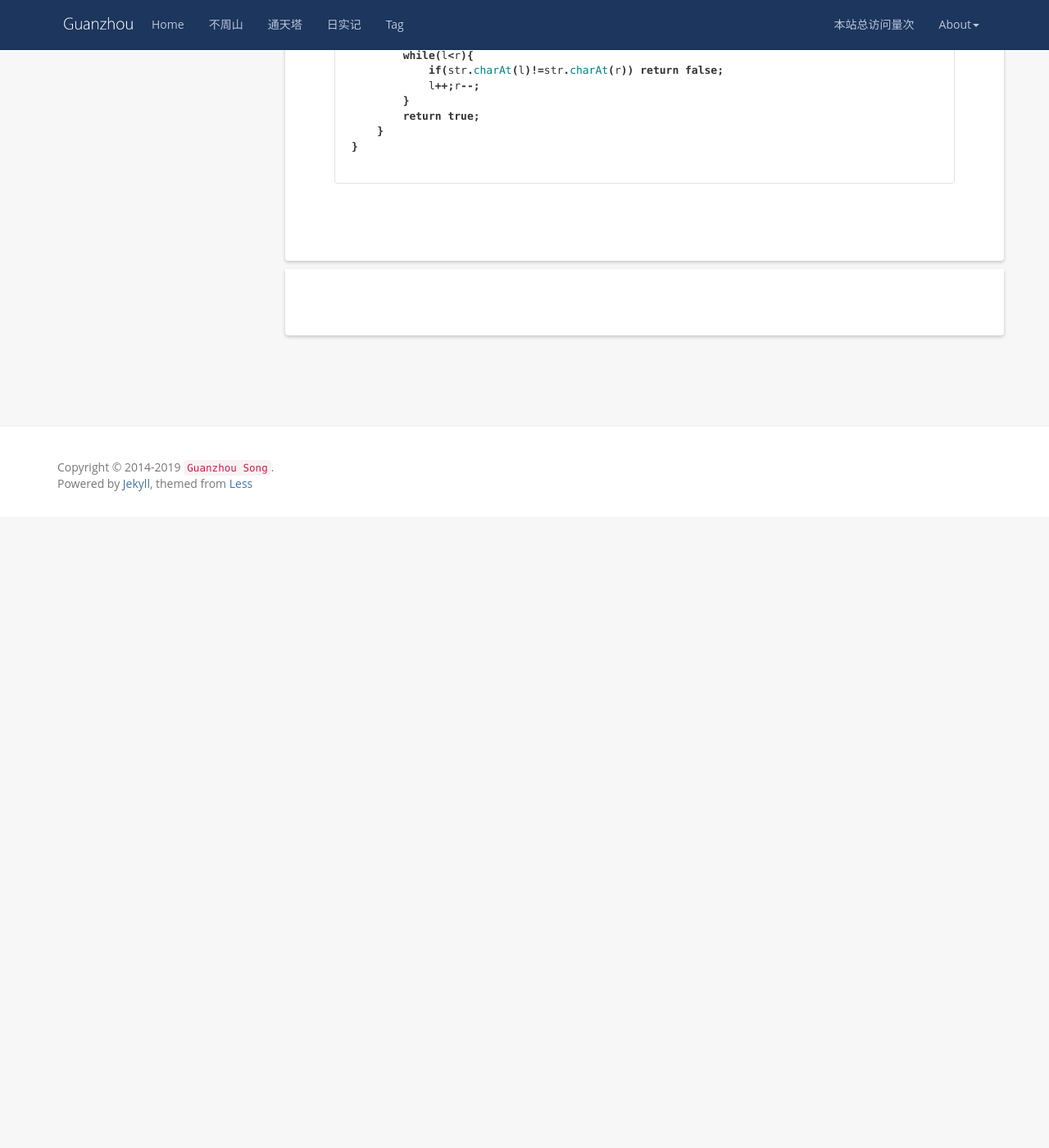
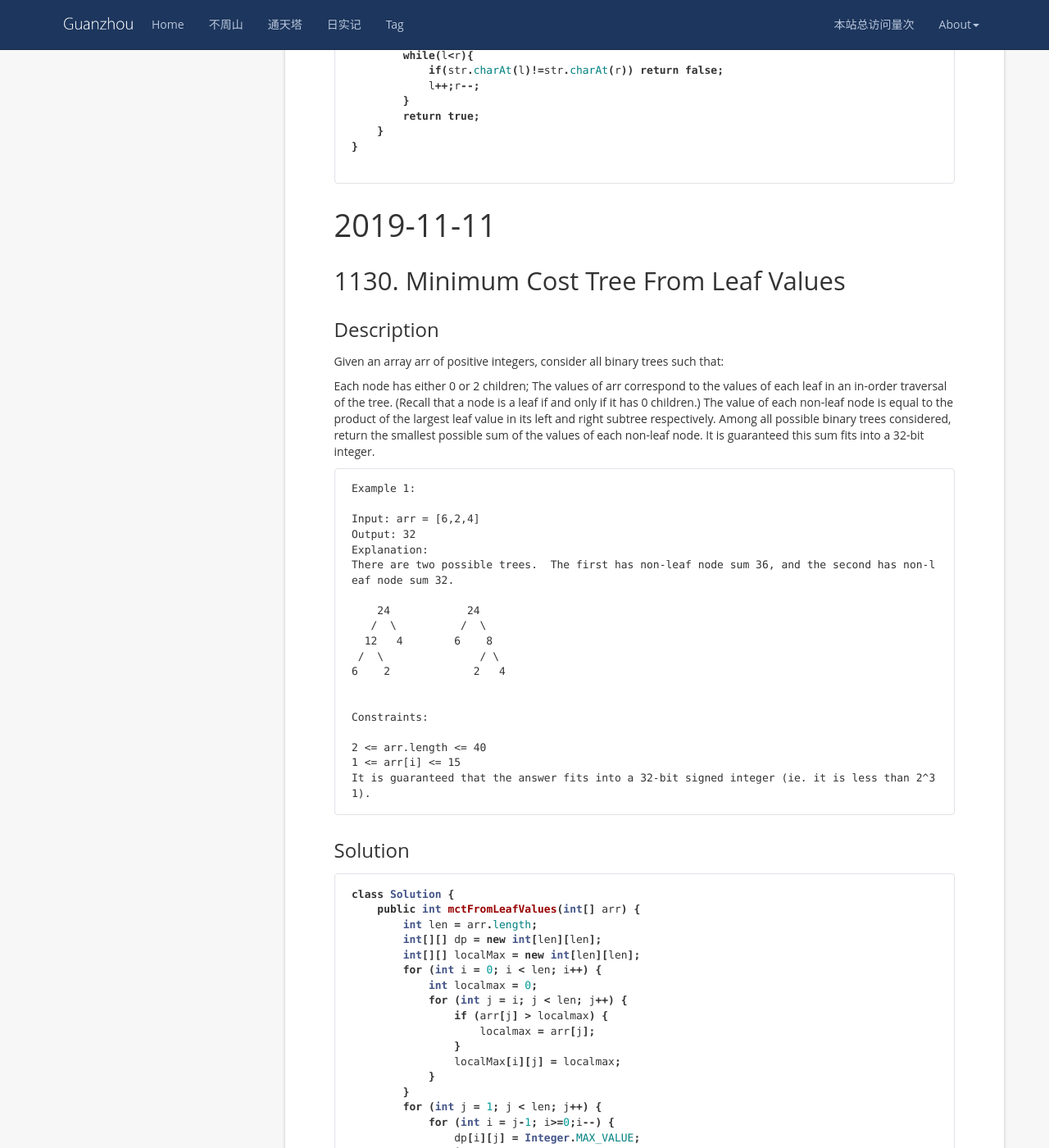
Before and after one commit to wangsimin04/GuanzhouSong.github.io, a Jekyll site: the page built from _posts/2019-11-01-LeetCode.md, in a window 1280 px wide and 1400 px high, scrolled down 18009 px. Shown: the whole window at 82% size. Built offline with Jekyll 4.4.1, drawn with Linux system fonts in a browser that asks for light colours; nearby versions of some CDN libraries; comment, search, counter and statistics services are not loaded; before the commit the page ends 18639 px from its top, so only the background shows below that; some of the changed text lies outside the part shown.

Commit message:
Update 2019-11-01-LeetCode.md

````diff
--- a/_posts/2019-11-01-LeetCode.md
+++ b/_posts/2019-11-01-LeetCode.md
@@ -887,3 +887,73 @@ class Solution {
 }
 
 ```
+
+# 2019-11-11
+## 1130. Minimum Cost Tree From Leaf Values
+### Description
+Given an array arr of positive integers, consider all binary trees such that:
+
+Each node has either 0 or 2 children;
+The values of arr correspond to the values of each leaf in an in-order traversal of the tree.  (Recall that a node is a leaf if and only if it has 0 children.)
+The value of each non-leaf node is equal to the product of the largest leaf value in its left and right subtree respectively.
+Among all possible binary trees considered, return the smallest possible sum of the values of each non-leaf node.  It is guaranteed this sum fits into a 32-bit integer.
+
+
+```
+Example 1:
+
+Input: arr = [6,2,4]
+Output: 32
+Explanation:
+There are two possible trees.  The first has non-leaf node sum 36, and the second has non-leaf node sum 32.
+
+    24            24
+   /  \          /  \
+  12   4        6    8
+ /  \               / \
+6    2             2   4
+
+
+Constraints:
+
+2 <= arr.length <= 40
+1 <= arr[i] <= 15
+It is guaranteed that the answer fits into a 32-bit signed integer (ie. it is less than 2^31).
+```
+
+### Solution
+```java
+class Solution {
+    public int mctFromLeafValues(int[] arr) {
+        int len = arr.length;
+        int[][] dp = new int[len][len];
+        int[][] localMax = new int[len][len];
+        for (int i = 0; i < len; i++) {
+            int localmax = 0;
+            for (int j = i; j < len; j++) {
+                if (arr[j] > localmax) {
+                    localmax = arr[j];
+                }
+                localMax[i][j] = localmax;
+            }
+        }
+        for (int j = 1; j < len; j++) {
+            for (int i = j-1; i>=0;i--) {
+                dp[i][j] = Integer.MAX_VALUE;
+                if (j == i + 1) {
+                    dp[i][j] = arr[i] * arr[j];
+                } else {
+                    for(int k = i;k<j;k++){
+                        //dp[i][j] is the sum of non-leaves node in range i and j.
+                        //add up left and right tree, then add the production of max leaf node in left and right.
+                        int temp = dp[i][k] + dp[k+1][j] + localMax[i][k]*localMax[k+1][j];
+                        dp[i][j] = Math.min(dp[i][j],temp);
+                    }
+                }
+            }
+        }
+        return dp[0][len-1];
+    }
+}
+
+```
````
